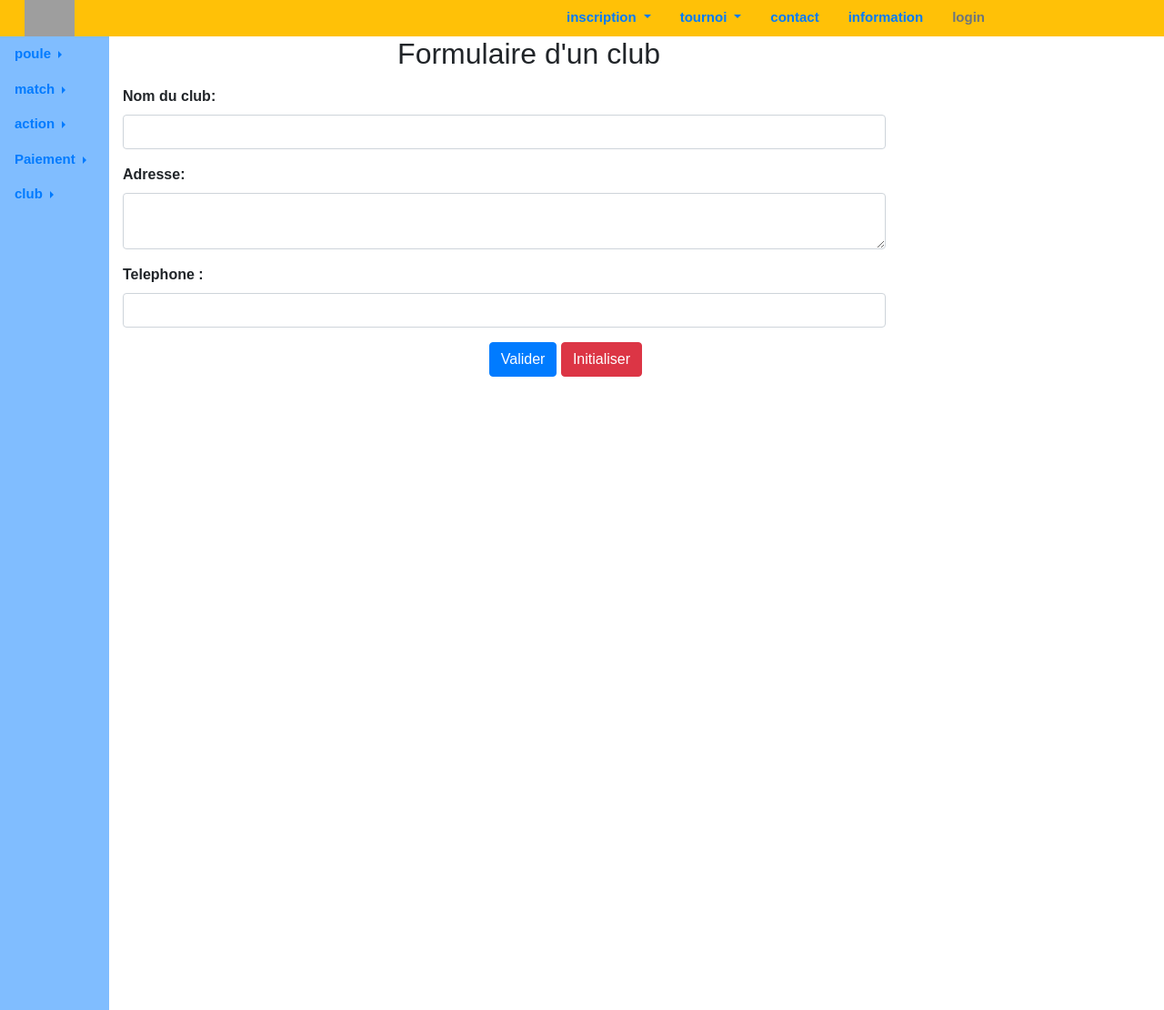
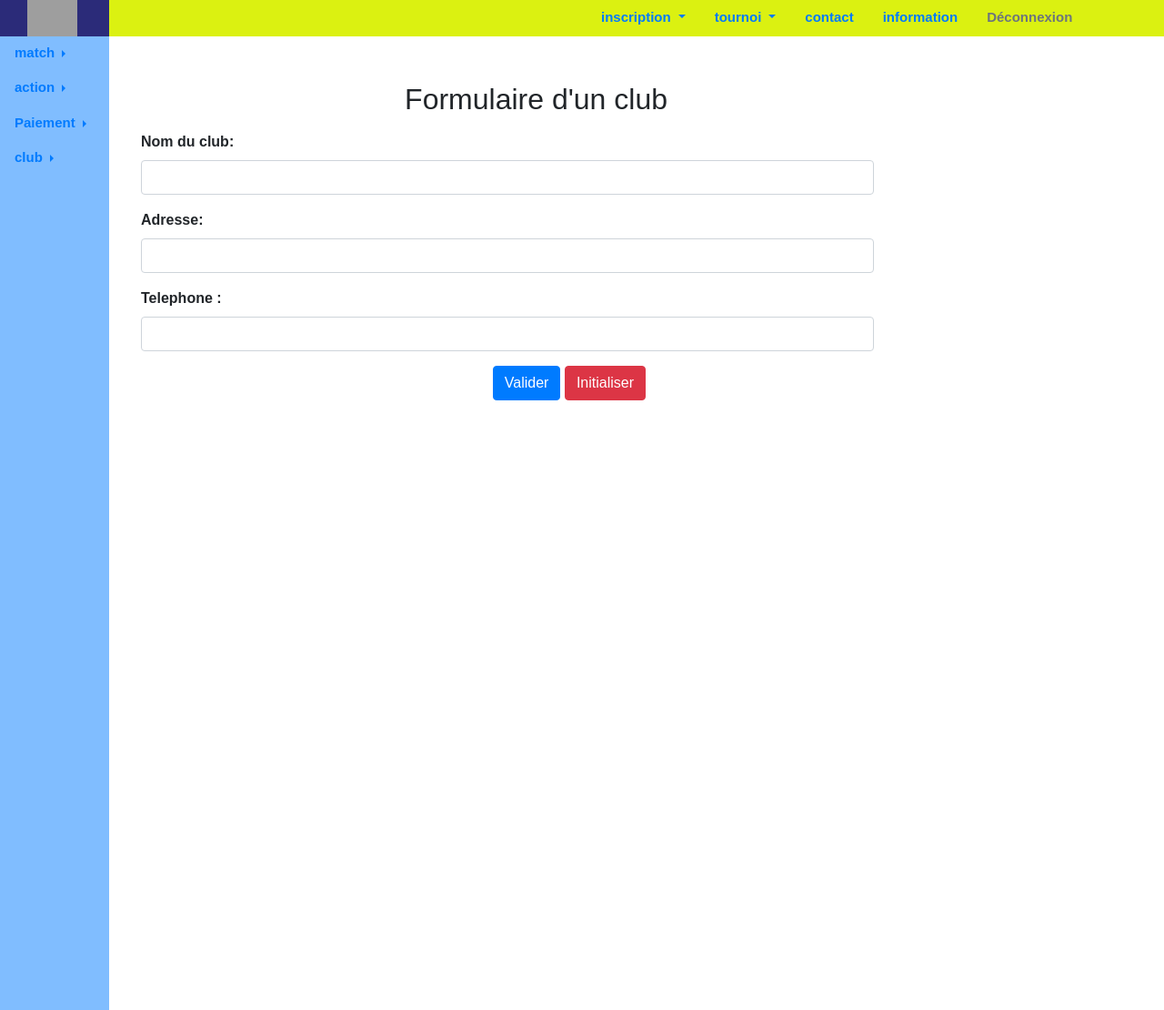
Before and after one commit to rivah1991/ryvahfoot, a PHP site: page /menu/inscriptionClub.php in a window 1280 px wide. Shown: the top 1110 px of the page at 91% size. Run offline with PHP 8.4, Linux system fonts and the light colour scheme; grey boxes are pictures that could not be loaded.

Commit message:
header position fixed

```diff
--- /dev/null
+++ b/css/header.css
@@ -0,0 +1,23 @@
+#logo {
+    background-color: rgb(43, 43, 121) !important;
+    padding: 0px 35px 0px 30px;
+}
+
+#head {
+    position: fixed !important;
+    top: 0;
+    width: 100%;
+    background-color: rgb(219, 241, 17) !important;
+    /* Couleur de fond du menu */
+    z-index: 1000;
+    /* Pour empêcher que d'autres éléments se superposent */
+}
+
+/* Style pour le contenu pour permettre le défilement */
+#contenu {
+    margin-top: 70px;
+    /* Hauteur du menu */
+    padding: 20px;
+    /* Espacement autour du contenu */
+
+}
--- a/menu/PaiementReglé.php
+++ b/menu/PaiementReglé.php
@@ -1,7 +1,9 @@
 <!DOCTYPE html>
 <html>
+
 <head>
     <title>Titre</title>
+    <link rel="stylesheet" href="../css/header.css">
     <link rel="stylesheet" type="text/css" href="../css/StyleTournoi.css">
     <link rel="stylesheet" type="text/css" href="../asserts/bootstrap.css">
     <link rel="stylesheet" type="text/css" href="../asserts/bootstrap.min.css">
@@ -14,7 +16,7 @@
     <script src="../scripts/jquery-3.4.1.min.js"></script>
     <script src="../scripts/drop.js"></script>
     <style>
-        body 	{
+        body {
             font-style: normal;
             font-weight: bold;
             font-family: "Arial";
@@ -22,6 +24,7 @@
         }
     </style>
 </head>
+
 <body>
     <!-- HEADER -->
     <div>
@@ -36,4 +39,5 @@
     </div>
 
 </body>
+
 </html>
--- a/menu/chronometre.php
+++ b/menu/chronometre.php
@@ -1,7 +1,9 @@
 <!DOCTYPE html>
 <html>
+
 <head>
     <title>Titre</title>
+    <link rel="stylesheet" href="../css/header.css">
     <link rel="stylesheet" type="text/css" href="../css/StyleTournoi.css">
     <link rel="stylesheet" type="text/css" href="../asserts/bootstrap.css">
     <link rel="stylesheet" type="text/css" href="../asserts/bootstrap.min.css">
@@ -14,7 +16,7 @@
     <script src="../scripts/jquery-3.4.1.min.js"></script>
     <script src="../scripts/drop.js"></script>
     <style>
-        body 	{
+        body {
             font-style: normal;
             font-weight: bold;
             font-family: "Arial";
@@ -22,6 +24,7 @@
         }
     </style>
 </head>
+
 <body>
     <div>
         <?php include('../ressources/header.php') ?>
@@ -36,4 +39,5 @@
     </div>
 
 </body>
+
 </html>
--- a/menu/classement.php
+++ b/menu/classement.php
@@ -1,7 +1,9 @@
 <!DOCTYPE html>
 <html>
+
 <head>
     <title>Titre</title>
+    <link rel="stylesheet" href="../css/header.css">
     <link rel="stylesheet" type="text/css" href="../css/StyleTournoi.css">
     <link rel="stylesheet" type="text/css" href="../asserts/bootstrap.css">
     <link rel="stylesheet" type="text/css" href="../asserts/bootstrap.min.css">
@@ -14,7 +16,7 @@
     <script src="../scripts/jquery-3.4.1.min.js"></script>
     <script src="../scripts/drop.js"></script>
     <style>
-        body 	{
+        body {
             font-style: normal;
             font-weight: bold;
             font-family: "Arial";
@@ -22,6 +24,7 @@
         }
     </style>
 </head>
+
 <body>
     <!-- HEADER -->
     <div>
@@ -36,4 +39,5 @@
     </div>
 
 </body>
+
 </html>
--- a/menu/deleteClub.php
+++ b/menu/deleteClub.php
@@ -1,7 +1,9 @@
 <!DOCTYPE html>
 <html>
+
 <head>
     <title>Titre</title>
+    <link rel="stylesheet" href="../css/header.css">
     <link rel="stylesheet" type="text/css" href="../css/StyleTournoi.css">
     <link rel="stylesheet" type="text/css" href="../asserts/bootstrap.css">
     <link rel="stylesheet" type="text/css" href="../asserts/bootstrap.min.css">
@@ -14,7 +16,7 @@
     <script src="../scripts/jquery-3.4.1.min.js"></script>
     <script src="../scripts/drop.js"></script>
     <style>
-        body 	{
+        body {
             font-style: normal;
             font-weight: bold;
             font-family: "Arial";
@@ -22,6 +24,7 @@
         }
     </style>
 </head>
+
 <body>
     <!-- HEADER -->
     <div>
@@ -39,4 +42,5 @@
     </div>
 
 </body>
+
 </html>
--- a/menu/droitEngagement.php
+++ b/menu/droitEngagement.php
@@ -1,7 +1,9 @@
 <!DOCTYPE html>
 <html>
+
 <head>
     <title>Titre</title>
+    <link rel="stylesheet" href="../css/header.css">
     <link rel="stylesheet" type="text/css" href="../css/StyleTournoi.css">
     <link rel="stylesheet" type="text/css" href="../asserts/bootstrap.css">
     <link rel="stylesheet" type="text/css" href="../asserts/bootstrap.min.css">
@@ -14,7 +16,7 @@
     <script src="../scripts/jquery-3.4.1.min.js"></script>
     <script src="../scripts/drop.js"></script>
     <style>
-        body 	{
+        body {
             font-style: normal;
             font-weight: bold;
             font-family: "Arial";
@@ -22,6 +24,7 @@
         }
     </style>
 </head>
+
 <body>
     <!-- HEADER -->
     <div>
@@ -36,4 +39,5 @@
     </div>
 
 </body>
+
 </html>
--- a/menu/droitMatch.php
+++ b/menu/droitMatch.php
@@ -1,7 +1,9 @@
 <!DOCTYPE html>
 <html>
+
 <head>
     <title>Titre</title>
+    <link rel="stylesheet" href="../css/header.css">
     <link rel="stylesheet" type="text/css" href="../css/StyleTournoi.css">
     <link rel="stylesheet" type="text/css" href="../asserts/bootstrap.css">
     <link rel="stylesheet" type="text/css" href="../asserts/bootstrap.min.css">
@@ -14,7 +16,7 @@
     <script src="../scripts/jquery-3.4.1.min.js"></script>
     <script src="../scripts/drop.js"></script>
     <style>
-        body 	{
+        body {
             font-style: normal;
             font-weight: bold;
             font-family: "Arial";
@@ -22,6 +24,7 @@
         }
     </style>
 </head>
+
 <body>
     <!-- HEADER -->
     <div>
@@ -36,4 +39,5 @@
     </div>
 
 </body>
+
 </html>
--- a/menu/eliminatoire.php
+++ b/menu/eliminatoire.php
@@ -1,7 +1,9 @@
 <!DOCTYPE html>
 <html>
+
 <head>
     <title>Titre</title>
+    <link rel="stylesheet" href="../css/header.css">
     <link rel="stylesheet" type="text/css" href="../css/StyleTournoi.css">
     <link rel="stylesheet" type="text/css" href="../asserts/bootstrap.css">
     <link rel="stylesheet" type="text/css" href="../asserts/bootstrap.min.css">
@@ -14,7 +16,7 @@
     <script src="../scripts/jquery-3.4.1.min.js"></script>
     <script src="../scripts/drop.js"></script>
     <style>
-        body 	{
+        body {
             font-style: normal;
             font-weight: bold;
             font-family: "Arial";
@@ -22,6 +24,7 @@
         }
     </style>
 </head>
+
 <body>
     <!-- HEADER -->
     <div>
@@ -36,4 +39,5 @@
     </div>
 
 </body>
+
 </html>
--- a/menu/information.php
+++ b/menu/information.php
@@ -1,7 +1,9 @@
 <!DOCTYPE html>
 <html>
+
 <head>
     <title>Titre</title>
+    <link rel="stylesheet" href="../css/header.css">
     <link rel="stylesheet" type="text/css" href="../css/StyleTournoi.css">
     <link rel="stylesheet" type="text/css" href="../asserts/bootstrap.css">
     <link rel="stylesheet" type="text/css" href="../asserts/bootstrap.min.css">
@@ -14,7 +16,7 @@
     <script src="../scripts/jquery-3.4.1.min.js"></script>
     <script src="../scripts/drop.js"></script>
     <style>
-        body 	{
+        body {
             font-style: normal;
             font-weight: bold;
             font-family: "Arial";
@@ -22,6 +24,7 @@
         }
     </style>
 </head>
+
 <body>
     <!-- HEADER -->
     <div>
@@ -36,4 +39,5 @@
     </div>
 
 </body>
+
 </html>
--- a/menu/inscriptionClub.php
+++ b/menu/inscriptionClub.php
@@ -1,7 +1,9 @@
 <!DOCTYPE html>
 <html>
+
 <head>
     <title>Titre</title>
+    <link rel="stylesheet" href="../css/header.css">
     <link rel="stylesheet" type="text/css" href="../css/StyleTournoi.css">
     <link rel="stylesheet" type="text/css" href="../asserts/bootstrap.css">
     <link rel="stylesheet" type="text/css" href="../asserts/bootstrap.min.css">
@@ -16,13 +18,14 @@
     <script src="../scripts/jquery-3.4.1.min.js"></script>
     <script src="../scripts/drop.js"></script>
     <style>
-        body 	{
+        body {
             font-style: normal;
             font-weight: bold;
             font-family: "Arial";
         }
     </style>
 </head>
+
 <body>
     <!-- HEADER -->
     <div>
@@ -37,4 +40,5 @@
         <?php include('../src_club/creerClub.php'); ?>
 
 </body>
+
 </html>
--- a/menu/paiementNonReglé.php
+++ b/menu/paiementNonReglé.php
@@ -1,7 +1,9 @@
 <!DOCTYPE html>
 <html>
+
 <head>
     <title>Titre</title>
+    <link rel="stylesheet" href="../css/header.css">
     <link rel="stylesheet" type="text/css" href="../css/StyleTournoi.css">
     <link rel="stylesheet" type="text/css" href="../asserts/bootstrap.css">
     <link rel="stylesheet" type="text/css" href="../asserts/bootstrap.min.css">
@@ -14,7 +16,7 @@
     <script src="../scripts/jquery-3.4.1.min.js"></script>
     <script src="../scripts/drop.js"></script>
     <style>
-        body 	{
+        body {
             font-style: normal;
             font-weight: bold;
             font-family: "Arial";
@@ -22,6 +24,7 @@
         }
     </style>
 </head>
+
 <body>
     <!-- HEADER -->
     <div>
@@ -36,4 +39,5 @@
     </div>
 
 </body>
+
 </html>
--- a/menu/phaseFinal.php
+++ b/menu/phaseFinal.php
@@ -1,7 +1,9 @@
 <!DOCTYPE html>
 <html>
+
 <head>
     <title>Titre</title>
+    <link rel="stylesheet" href="../css/header.css">
     <link rel="stylesheet" type="text/css" href="../css/StyleTournoi.css">
     <link rel="stylesheet" type="text/css" href="../asserts/bootstrap.css">
     <link rel="stylesheet" type="text/css" href="../asserts/bootstrap.min.css">
@@ -14,7 +16,7 @@
     <script src="../scripts/jquery-3.4.1.min.js"></script>
     <script src="../scripts/drop.js"></script>
     <style>
-        body 	{
+        body {
             font-style: normal;
             font-weight: bold;
             font-family: "Arial";
@@ -22,6 +24,7 @@
         }
     </style>
 </head>
+
 <body>
     <!-- HEADER -->
     <div>
@@ -36,4 +39,5 @@
     </div>
 
 </body>
+
 </html>
--- a/menu/statistique.php
+++ b/menu/statistique.php
@@ -1,7 +1,9 @@
 <!DOCTYPE html>
 <html>
+
 <head>
     <title>Titre</title>
+    <link rel="stylesheet" href="../css/header.css">
     <link rel="stylesheet" type="text/css" href="../css/StyleTournoi.css">
     <link rel="stylesheet" type="text/css" href="../asserts/bootstrap.css">
     <link rel="stylesheet" type="text/css" href="../asserts/bootstrap.min.css">
@@ -14,7 +16,7 @@
     <script src="../scripts/jquery-3.4.1.min.js"></script>
     <script src="../scripts/drop.js"></script>
     <style>
-        body 	{
+        body {
             font-style: normal;
             font-weight: bold;
             font-family: "Arial";
@@ -22,6 +24,7 @@
         }
     </style>
 </head>
+
 <body>
     <!-- HEADER -->
     <div>
@@ -36,4 +39,5 @@
     </div>
 
 </body>
+
 </html>
--- a/ressources/header.php
+++ b/ressources/header.php
@@ -1,16 +1,15 @@
-<div id="head" class="text-dark bg-warning">
-    <ul class="nav">
-        <div class="" style="padding-left: 1.8em">
+<div id="head" class="text-dark ">
+    <ul id="vertical_nav" class="nav">
+        <div id="logo" class="">
             <li class="nav-item navbar-expand-sm bg-light justify-content-left">
-            <img src="../images/logo.jpg" height="40" width="55">
+                <img src="../images/logoFoot.avif" height="40" width="55">
             </li>
         </div>
 
-        <div class="nav" style="padding-left: 35em">
+        <div id="nav_menu" class="nav" style="padding-left: 35em">
             <li class="nav-item">
             <li class="nav-item dropdown">
-            <a class="nav-link dropdown-toggle" href="#" id="navbarDropdownMenuLink" role="button"
-               data-toggle="dropdown" aria-haspopup="true" aria-expanded="false">
+                <a class="nav-link dropdown-toggle" href="#" id="navbarDropdownMenuLink" role="button" data-toggle="dropdown" aria-haspopup="true" aria-expanded="false">
                     inscription
                 </a>
                 <div class="dropdown-menu" aria-labelledby="navbarDropdownMenuLink">
@@ -22,8 +21,7 @@
             </li>
             <li class="nav-item">
             <li class="nav-item dropdown">
-            <a class="nav-link dropdown-toggle" href="#" id="navbarDropdownMenuLink" role="button"
-               data-toggle="dropdown" aria-haspopup="true" aria-expanded="false">
+                <a class="nav-link dropdown-toggle" href="#" id="navbarDropdownMenuLink" role="button" data-toggle="dropdown" aria-haspopup="true" aria-expanded="false">
                     tournoi
                 </a>
                 <div class="dropdown-menu" aria-labelledby="navbarDropdownMenuLink">
@@ -43,7 +41,7 @@
             </li>
             <li class="nav-item">
                 <a class="nav-link disabled" href="../login/login.php" tabindex="-1" aria-disabled="true">
-                <span class="glyphicon glyphicon-off">login</span>
+                    <span class="glyphicon glyphicon-off">Déconnexion</span>
                 </a>
             </li>
             <li class="nav-item">
--- a/src_club/creerClub.php
+++ b/src_club/creerClub.php
@@ -5,74 +5,69 @@ require_once("../config/database.php");
 // Define variables and initialize with empty values
 $nom = $adresse = $airtel = "";
 $nom_err = $adresse_err = $airtel_err = "";
-$chaine = array("options"=>array("regexp"=>"/^[a-zA-Z\s]+$/"));
+$chaine = array("options" => array("regexp" => "/^[a-zA-Z\s]+$/"));
 
 
 // Processing form data when form is submitted
-if($_SERVER["REQUEST_METHOD"] == "POST"){
+if ($_SERVER["REQUEST_METHOD"] == "POST") {
     // Validate name
     $input_nom = trim($_POST["nom"]);
-    if(empty($input_nom)){
+    if (empty($input_nom)) {
         $nom_err = "<script>alert(\"Entrez votre le nom du club\")</script>";
-
-
-    } elseif(!filter_var($input_nom, FILTER_VALIDATE_REGEXP, $chaine)){
+    } elseif (!filter_var($input_nom, FILTER_VALIDATE_REGEXP, $chaine)) {
         $nom_err = "<script>alert(\"Nom inexistant\")</script>";
-    } else{
+    } else {
         $nom = $input_nom;
     }
 
     // Validate address
     $input_adresse = trim($_POST["adresse"]);
-    if(empty($input_adresse)){
+    if (empty($input_adresse)) {
         $adresse_err = "Ampidiro ny adiresinao.";
-    } else{
+    } else {
         $adresse = $input_adresse;
     }
 
     // Validate salary
-    $input_airtel= trim($_POST["airtel"]);
-    if(empty($input_airtel)){
+    $input_airtel = trim($_POST["airtel"]);
+    if (empty($input_airtel)) {
         $airtel_err = "<script>alert(\"Ampidiro ilay numero azafady\")</script>";
-
-
-    }elseif(!preg_match("#^033[0-9]{7}$|^034[0-9]{7}$|^032[0-9]{7}$#", $input_airtel)){
+    } elseif (!preg_match("#^033[0-9]{7}$|^034[0-9]{7}$|^032[0-9]{7}$#", $input_airtel)) {
         $airtel_err = "<script>alert(\"$input_airtel:  n'existe pas\")</script>";
-    }
-    else{
+    } else {
         $airtel = $input_airtel;
     }
 
 
     // Check input errors before inserting in database
 
-    if(empty($nom_err) && empty($adresse_err) && empty($airtel_err) && empty($orange_err) && empty($telma_err)){
+    if (empty($nom_err) && empty($adresse_err) && empty($airtel_err) && empty($orange_err) && empty($telma_err)) {
         // Prepare an insert statement
         $sql = "INSERT INTO club (nomClub, adresse, airtel) VALUES (?, ?, ?)";
 
-        if($stmt = $base->prepare($sql)){
+        if ($stmt = $base->prepare($sql)) {
             // Bind variables to the prepared statement as parameters
             $stmt->bind_param("sss", $param_nom, $param_address, $param_airtel);
 
             // Set parameters
             $param_nom = $nom;
             $param_address = $adresse;
-            $param_airtel= $airtel;
+            $param_airtel = $airtel;
 
 
 
             // Attempt to execute the prepared statement
-            if($stmt->execute()){
+            if ($stmt->execute()) {
                 // Records created successfully. Redirect to landing page
                 echo "<script>alert(\"Enregistrer avec succès\")</script>";
                 exit();
-            } else{
+            } else {
                 echo "Quelque chose a mal tourné. Veuillez réessayer plus tard.";
             }
         }
 
         // Close statement
-      //  $stmt->close();
+        //  $stmt->close();
     }
 
 
@@ -90,31 +85,32 @@ if($_SERVER["REQUEST_METHOD"] == "POST"){
                     <h2 style="padding-left: 30%">Formulaire d'un club</h2>
                 </div>
                 <p></p>
-                <form action="<?php echo htmlspecialchars($_SERVER["PHP_SELF"]); ?>" method="post">
-                    <div class="form-group <?php echo (!empty($nom_err)) ? 'has-error' : ''; ?> " >
+                <form class="" action="<?php echo htmlspecialchars($_SERVER["PHP_SELF"]); ?>" method="post">
+                    <div class="form-group <?php echo (!empty($nom_err)) ? 'has-error' : ''; ?> ">
                         <label>Nom du club:</label>
                         <input type="text" name="nom" class="form-control col-sm-10" value="<?php echo $nom; ?>">
-                        <span class="help-block"><?php echo $nom_err;?></span>
+                        <span class="help-block"><?php echo $nom_err; ?></span>
                     </div>
                     <div class="form-group <?php echo (!empty($adresse_err)) ? 'has-error' : ''; ?>">
                         <label>Adresse:</label>
-                        <textarea name="adresse" class="form-control col-sm-10"><?php echo $adresse; ?></textarea>
-                        <span class="help-block"><?php echo $adresse_err;?></span>
+                        <input type="text" name="adresse" class="form-control col-sm-10" value="<?php echo $adresse; ?>">
+                        <!-- <textarea name="adresse" class="form-control col-sm-10"><?php echo $adresse; ?></textarea> -->
+                        <span class="help-block"><?php echo $adresse_err; ?></span>
                     </div>
                     <div class="form-group <?php echo (!empty($airtel_err)) ? 'has-error' : ''; ?>">
                         <label>Telephone :</label>
                         <input type="text" name="airtel" class="form-control col-sm-10" value="<?php echo $airtel; ?>">
-                        <span class="help-block"><?php echo $airtel_err;?></span>
-                       </div>
+                        <span class="help-block"><?php echo $airtel_err; ?></span>
+                    </div>
 
                     <div style="padding-left: 40%">
-                        <input type="submit" class="btn btn-primary" value="Valider" >
-                        <a href="" class="btn btn-danger" >Initialiser</a>
+                        <input type="submit" class="btn btn-primary" value="Valider">
+                        <a href="" class="btn btn-danger">Initialiser</a>
                     </div>
                 </form>
-                <br/>
-                <br/>
-                <br/>
+                <br />
+                <br />
+                <br />
 
             </div>
         </div>
@@ -124,4 +120,5 @@ if($_SERVER["REQUEST_METHOD"] == "POST"){
 </div>
 
 </body>
+
 </html>
```
Also changed, not shown: menu/contact.php (+7 -2 lines). Lines whose indentation alone changed are shown as unchanged.
